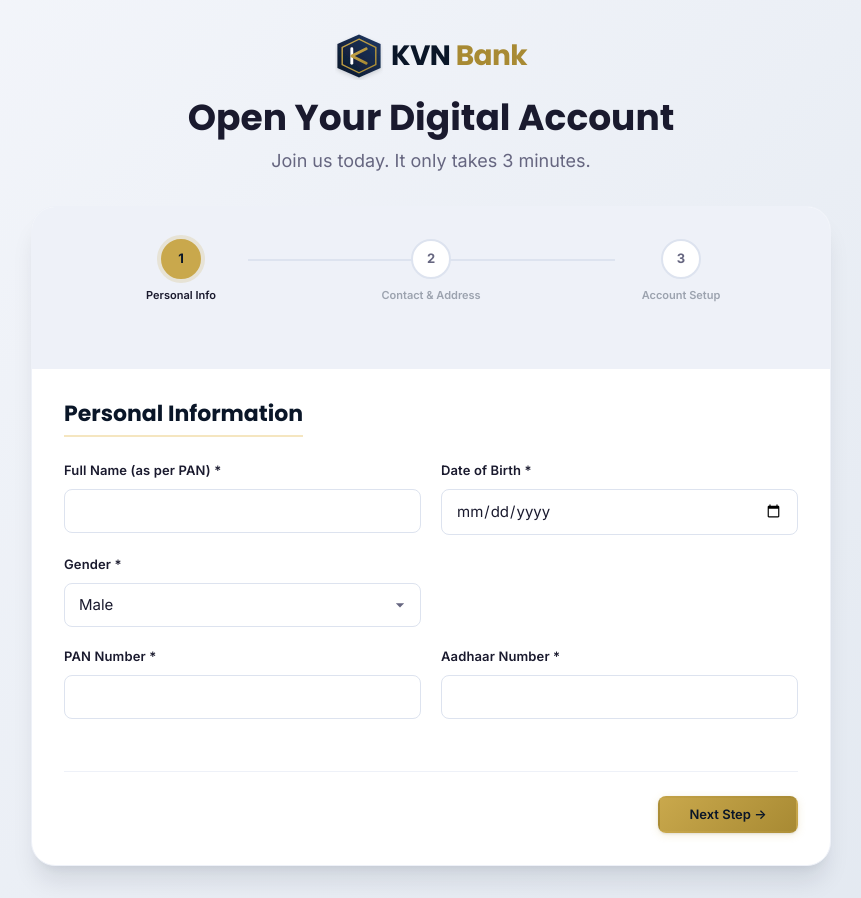
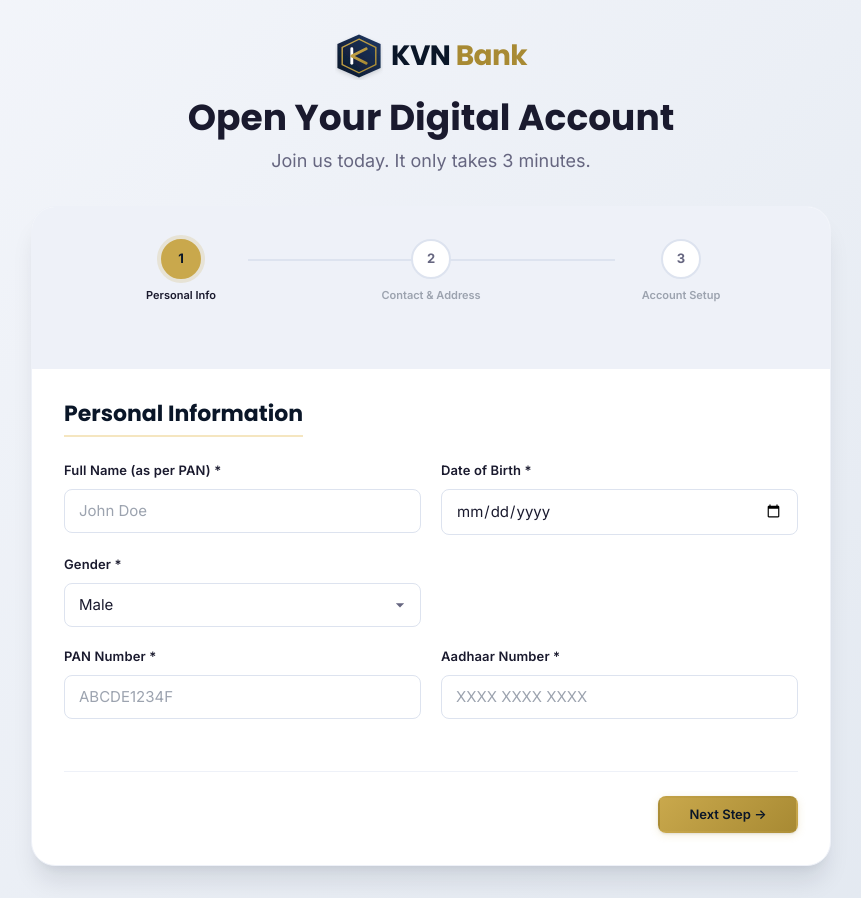
Before and after one commit to VijayNarasimhaKottam/knvbanking, a React (Vite) app: page /register in a window 1280 px wide. Shown: the whole page, without its empty margins (209-1070 px from the left). Built offline with nearby package versions, Linux system fonts and the light colour scheme.

Commit message:
Add form placeholders and enforce step validation

```diff
--- a/src/pages/Register.jsx
+++ b/src/pages/Register.jsx
@@ -28,6 +28,11 @@ export default function Register() {
 
   const handleSubmit = (e) => {
     e.preventDefault();
+    if (currentStep < 3) {
+      nextStep();
+      return;
+    }
+
     if (userData.password !== userData.confirmPassword) {
       alert("Passwords do not match");
       return;
@@ -167,7 +172,7 @@ export default function Register() {
                 <div className="form-row">
                   <div className="form-group">
                     <label htmlFor="fullname" className="form-label">Full Name (as per PAN) *</label>
-                    <input type="text" id="fullname" className="form-control" required value={userData.fullname} onChange={handleChange} />
+                    <input type="text" id="fullname" className="form-control" placeholder="John Doe" required value={userData.fullname} onChange={handleChange} />
                   </div>
                   <div className="form-group">
                     <label htmlFor="dob" className="form-label">Date of Birth *</label>
@@ -187,15 +192,15 @@ export default function Register() {
                 <div className="form-row">
                   <div className="form-group">
                     <label htmlFor="pan" className="form-label">PAN Number *</label>
-                    <input type="text" id="pan" className="form-control" required value={userData.pan} onChange={handleChange} style={{ textTransform: 'uppercase' }} />
+                    <input type="text" id="pan" className="form-control" placeholder="ABCDE1234F" required value={userData.pan} onChange={handleChange} style={{ textTransform: 'uppercase' }} />
                   </div>
                   <div className="form-group">
                     <label htmlFor="aadhaar" className="form-label">Aadhaar Number *</label>
-                    <input type="text" id="aadhaar" className="form-control" maxLength="12" required value={userData.aadhaar} onChange={handleChange} />
+                    <input type="text" id="aadhaar" className="form-control" placeholder="XXXX XXXX XXXX" maxLength="12" required value={userData.aadhaar} onChange={handleChange} />
                   </div>
                 </div>
                 <div className="form-actions" style={{ justifyContent: 'flex-end' }}>
-                  <button type="button" className="btn btn-primary" onClick={nextStep}>Next Step →</button>
+                  <button type="submit" className="btn btn-primary">Next Step →</button>
                 </div>
               </div>
             )}
@@ -207,21 +212,21 @@ export default function Register() {
                 <div className="form-row">
                   <div className="form-group">
                     <label htmlFor="email" className="form-label">Email Address *</label>
-                    <input type="email" id="email" className="form-control" required value={userData.email} onChange={handleChange} />
+                    <input type="email" id="email" className="form-control" placeholder="john@example.com" required value={userData.email} onChange={handleChange} />
                   </div>
                   <div className="form-group">
                     <label htmlFor="mobile" className="form-label">Mobile Number *</label>
-                    <input type="tel" id="mobile" className="form-control" required value={userData.mobile} onChange={handleChange} maxLength="10" />
+                    <input type="tel" id="mobile" className="form-control" placeholder="9876543210" required value={userData.mobile} onChange={handleChange} maxLength="10" />
                   </div>
                 </div>
                 <div className="form-group">
                   <label htmlFor="address" className="form-label">Residential Address *</label>
-                  <textarea id="address" className="form-control" required value={userData.address} onChange={handleChange}></textarea>
+                  <textarea id="address" className="form-control" placeholder="Flat/House No, Street, Landmark" required value={userData.address} onChange={handleChange}></textarea>
                 </div>
                 <div className="form-row">
                   <div className="form-group">
                     <label htmlFor="city" className="form-label">City *</label>
-                    <input type="text" id="city" className="form-control" required value={userData.city} onChange={handleChange} />
+                    <input type="text" id="city" className="form-control" placeholder="e.g. Mumbai" required value={userData.city} onChange={handleChange} />
                   </div>
                   <div className="form-group">
                     <label htmlFor="state" className="form-label">State *</label>
@@ -235,12 +240,12 @@ export default function Register() {
                   </div>
                   <div className="form-group">
                     <label htmlFor="pincode" className="form-label">Pincode *</label>
-                    <input type="text" id="pincode" className="form-control" required value={userData.pincode} onChange={handleChange} maxLength="6" />
+                    <input type="text" id="pincode" className="form-control" placeholder="400001" required value={userData.pincode} onChange={handleChange} maxLength="6" />
                   </div>
                 </div>
                 <div className="form-actions">
                   <button type="button" className="btn btn-outline" onClick={prevStep}>← Back</button>
-                  <button type="button" className="btn btn-primary" onClick={nextStep}>Next Step →</button>
+                  <button type="submit" className="btn btn-primary">Next Step →</button>
                 </div>
               </div>
             )}
@@ -260,17 +265,17 @@ export default function Register() {
                   </div>
                   <div className="form-group">
                     <label htmlFor="username" className="form-label">NetBanking Username *</label>
-                    <input type="text" id="username" className="form-control" required value={userData.username} onChange={handleChange} />
+                    <input type="text" id="username" className="form-control" placeholder="Choose a username" required value={userData.username} onChange={handleChange} />
                   </div>
                 </div>
                 <div className="form-row">
                   <div className="form-group">
                     <label htmlFor="password" className="form-label">Password *</label>
-                    <input type="password" id="password" className="form-control" required value={userData.password} onChange={handleChange} />
+                    <input type="password" id="password" className="form-control" placeholder="Create password" required value={userData.password} onChange={handleChange} />
                   </div>
                   <div className="form-group">
                     <label htmlFor="confirmPassword" className="form-label">Confirm Password *</label>
-                    <input type="password" id="confirmPassword" className="form-control" required value={userData.confirmPassword} onChange={handleChange} />
+                    <input type="password" id="confirmPassword" className="form-control" placeholder="Confirm password" required value={userData.confirmPassword} onChange={handleChange} />
                   </div>
                 </div>
                 <div className="form-row">
@@ -283,7 +288,7 @@ export default function Register() {
                   </div>
                   <div className="form-group">
                     <label htmlFor="secA" className="form-label">Security Answer *</label>
-                    <input type="text" id="secA" className="form-control" required value={userData.secA} onChange={handleChange} />
+                    <input type="text" id="secA" className="form-control" placeholder="Answer" required value={userData.secA} onChange={handleChange} />
                   </div>
                 </div>
                 <div className="form-group" style={{ marginTop: 'var(--space-4)', background: 'var(--color-surface)', padding: 'var(--space-4)', borderRadius: 'var(--radius-md)' }}>
```
